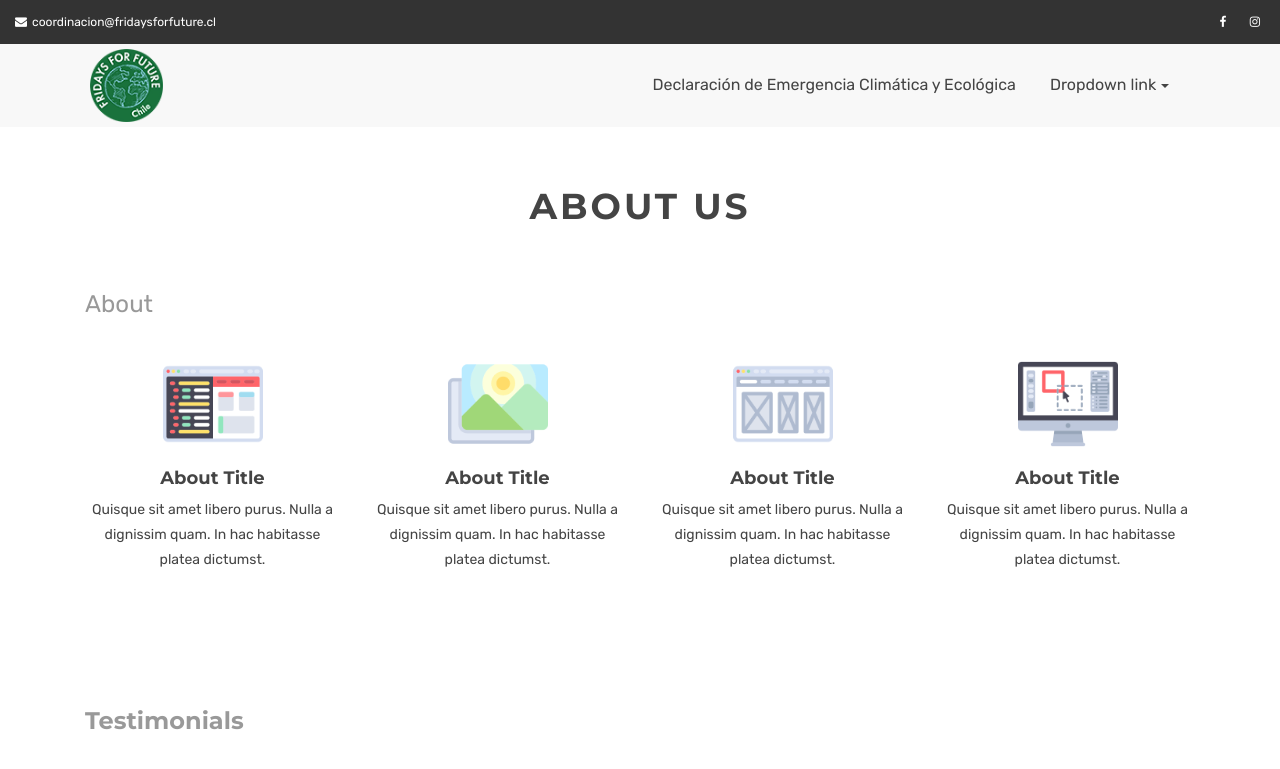
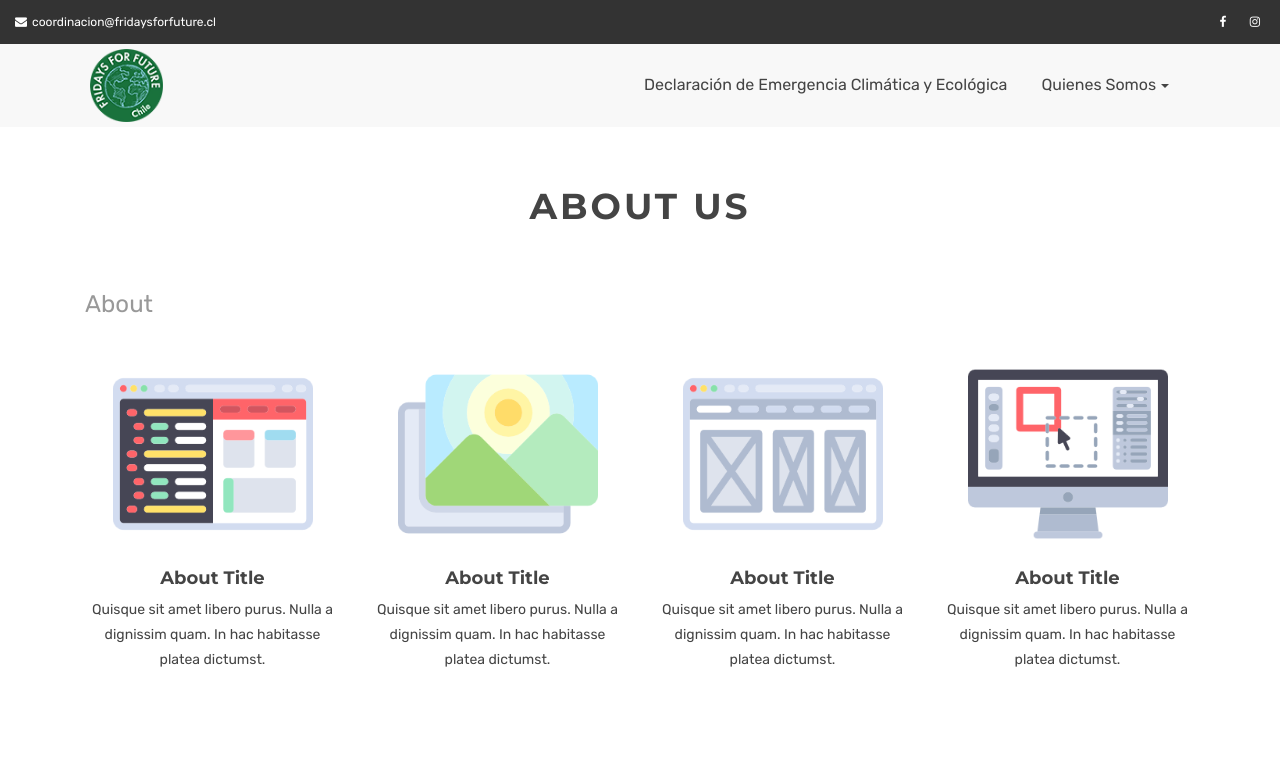
Before and after one commit to vags97/fff-webpage, a Jekyll site: the page built from about-sample.html, in a window 1280 px wide, cut to the strip 0-775 px from the top of the page. Shown: the top 769 px of the strip. Built offline with Jekyll 4.4.1, drawn with Linux system fonts in a browser that asks for light colours.

Commit message:
se agregan imagenes y enlaces a que y quienes somos

```diff
--- a/_includes/themes/bootstrap/nav-bar.html
+++ b/_includes/themes/bootstrap/nav-bar.html
@@ -23,14 +23,17 @@
                 <div class="collapse navbar-collapse justify-content-end" id="navbar1">
                   <ul class="navbar-nav" >
                     <a class="nav-link" href={{BASE_PATH}}\DeclaracionECE>Declaración de Emergencia Climática y Ecológica</a>
+
                     <li class="nav-item dropdown">
-                      <a class="nav-link dropdown-toggle" href="#" data-toggle="dropdown" aria-haspopup="true" aria-expanded="false">Dropdown link</a>
+                      <a class="nav-link dropdown-toggle" href="#" data-toggle="dropdown" aria-haspopup="true" aria-expanded="false">Quienes Somos</a>
                       <div class="dropdown-menu">
-                        <a class="dropdown-item" href="#">Action</a>
-                        <a class="dropdown-item" href="#">Another action</a>
-                        <a class="dropdown-item" href="#">Something else here</a>
+                        <a class="dropdown-item" href={{BASE_PATH}}\#QueyQuienes>Que y Quienes Somos</a>
+                        <a class="dropdown-item" href={{BASE_PATH}}\#Objetivos>Objetivos</a>
+                        <a class="dropdown-item" href={{BASE_PATH}}\#Demandas>Demandas</a>
+                        <a class="dropdown-item" href={{BASE_PATH}}\#Principios>Principios</a>
                       </div>
                     </li>
+
                   </ul>
                 </div>
               </div>
--- a/assets/css/main.css
+++ b/assets/css/main.css
@@ -521,7 +521,7 @@
 margin-top:30px;
 width:50px}.team-members-tow .social-icons{padding-left:0;-webkit-transform:translateY(-50px);transform:translateY(-50px);transition:all 0.3s ease-in-out 0s;-moz-transition:all 0.3s ease-in-out 0s;-webkit-transition:all 0.3s ease-in-out 0s;-o-transition:all 0.3s ease-in-out 0s}.team-members-tow .social-icons li{display:inline-block;
 margin:0 10px}.team-members-tow .social-icons li a i{font-size:24px;
-color:#fff}.team-members-tow .social-icons .fa-facebook:hover{color:#3b5998}.team-members-tow .social-icons .fa-twitter:hover{color:#55acee}.team-members-tow .social-icons .fa-instagram:hover{color:#fb3958}#about{padding:30px 0}.about h5{font-size:18px}.about h5 a{color:#444}.about h5 a:hover{color:#24b057}.about.block img{max-width:100px;
+color:#fff}.team-members-tow .social-icons .fa-facebook:hover{color:#3b5998}.team-members-tow .social-icons .fa-twitter:hover{color:#55acee}.team-members-tow .social-icons .fa-instagram:hover{color:#fb3958}#about{padding:30px 0}.about h5{font-size:18px}.about h5 a{color:#444}.about h5 a:hover{color:#24b057}.about.block img{max-height:200px;width: auto;
 margin-bottom:15px}.testimonial{position:relative}#facts{padding:60px 0}#facts .fact-icon{color:#24b057;
 font-size:46px;
 display:block;
```
Also changed, not shown: index.html (+8 -8 lines), assets/images/Greta.png (added), assets/images/about/ChaoC.png (added), assets/images/about/Principios.png (added), assets/images/about/libro.png (added).
